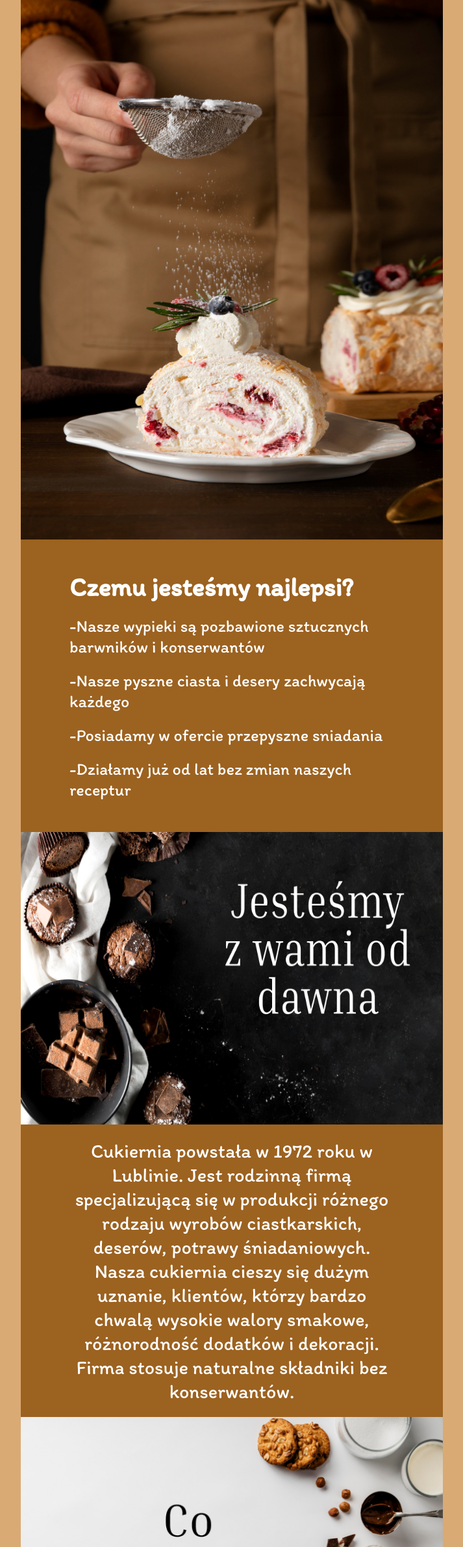
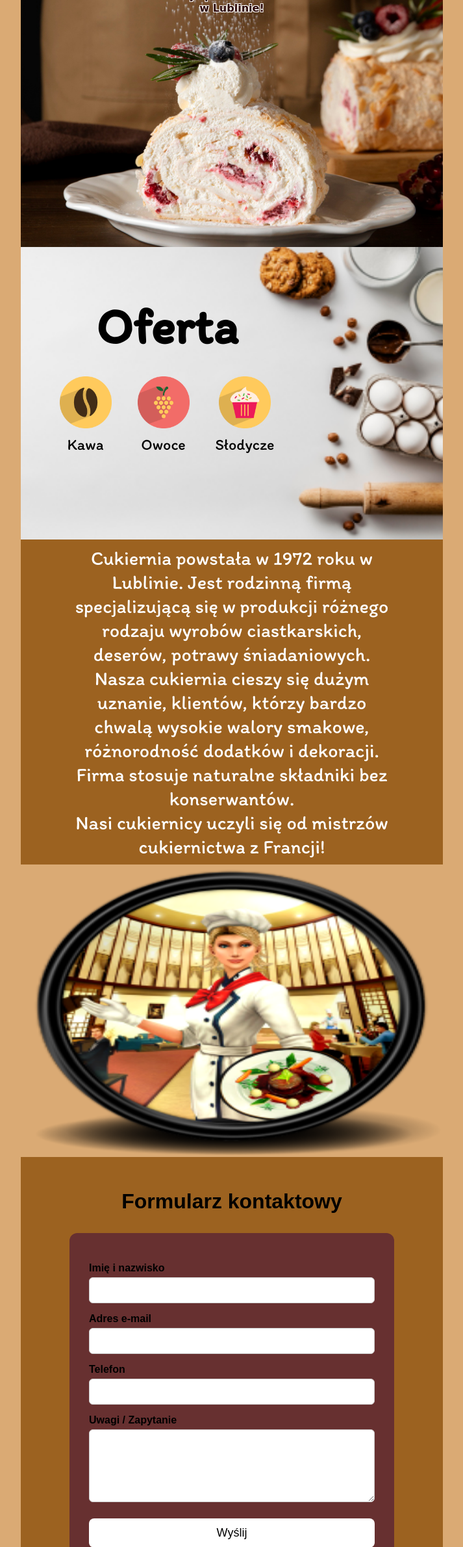
Before and after one commit to Szopensik/cukiernia, a plain HTML site: page strona/index.html in a window 1280 px wide. Shown: the part 420-2800 px from the top of the page at 65% size, without its empty margins (283-996 px from the left). Drawn offline with Linux system fonts and the light colour scheme; a web font is replaced by a local one.

Commit message:
Add files via upload

```diff
--- a/strona/glowna.css
+++ b/strona/glowna.css
@@ -3,6 +3,9 @@
     margin: 0;
     box-sizing: border-box;
   }
+  html {
+  scroll-behavior: smooth;
+}
   body{
     background-color: #daaa74;
   }
@@ -15,7 +18,41 @@
     height: 50px;
     background-color: #673030;
     margin: 0 auto;
+    position: sticky;
+  top: 0;
+  z-index: 1000;
+  padding: 10px 20px;
+  box-shadow: 0 2px 5px rgba(0, 0, 0, 0.1);
   }
+  nav img{ width: 45px;}
+  .cukiernia {
+  background-image: url('tlo1.jpg');
+  background-size: cover;
+  background-position: center;
+  height: 700px;
+  display: flex;
+  flex-direction: column;
+  justify-content: center;
+  align-items: center;
+  color: white;
+  text-align: center;
+  position: relative;
+  padding: 20px;
+}
+.guzik {
+  position: absolute;
+  top: 20px;
+  right: 20px;
+  padding: 10px 20px;
+  font-size: 16px;
+  font-family: 'Irish Grover', cursive;
+   background-color: #673030;
+   color: #ffffff;
+  border: none;
+  border-radius: 8px;
+  cursor: pointer;
+
+}
 
   nav a, nav p{
     font-family: 'Irish Grover', cursive;
@@ -25,18 +62,20 @@
     font-size: 20px;
     text-decoration: none;
   }
+
+
   .cukiernia{
     width: 650px;
-    height: 350px;
+    height: 750px;
     background-color: #9C6220;
     margin: 0 auto;
   }
   .cukiernia p{
     display: flex;
     font-family: 'Irish Grover', cursive;
-    color: white;
+
   }
-  .iri, .irish, .dol {
+  .iri, .irish {
     text-shadow:
     -1px -1px 0 #000,
      1px -1px 0 #000,
@@ -46,19 +85,32 @@
 .irish{
     display: flex;
     justify-content: center;
-    padding-top: 100px;
+    padding-top: 0%;
     font-size: 50px;
+    color: white;
+
 }
+.dol, .dol1 {
+    text-shadow:
+    -1px -1px 0 #ffffff,
+     1px -1px 0 #ffffff,
+    -1px  1px 0 #ffffff,
+     1px  1px 0 #ffffff;}
 .iri{
     display: flex;
     justify-content: center;
     font-size: 50px;
+    color: white;
 
 }
-.dol {
+.dol, .dol1 {
     display: flex;
     justify-content: center;
     color: #2B0505;
+    font-weight: bold;
+}
+.dol1{
+  padding-bottom: 120px;
 }
 .tlo1{
   display: flex;
@@ -76,6 +128,46 @@ margin: 0 auto;
     font-size: 26px;
     margin-top: 20px;
   }
+
+  .oferta {
+  background-image: url(zdj1.png);
+  background-size: cover;
+  background-position: center;
+  width: 650px;
+  height: 450px;
+  padding: 75px;
+  margin: 0 auto;
+  font-family: 'Itim', cursive;
+  color: rgb(0, 0, 0);
+  font-size: 52px;
+  text-align: center;
+}
+
+.oferta h2 {
+  margin-bottom: 30px;
+  margin-right: 200px;
+}
+
+.oferta-box {
+  display: flex;
+  justify-content: center;
+  gap: 40px;
+  margin-right: 200px;
+}
+
+.oferta-item {
+  display: flex;
+  flex-direction: column;
+  align-items: center;
+  font-size: 24px;
+}
+
+.zdj {
+  width: 80px;
+  height: 80px;
+  margin-bottom: 10px;
+}
+
 
   .naglowek1{
     background-color: #9C6220;
@@ -102,7 +194,7 @@ margin: 0 auto;
     .onas{
       background-color: #9C6220;
       width: 650px;
-      height: 450px;
+      height: 500px;
       display: flex;
       justify-content: center;
       flex-direction: column;
@@ -123,24 +215,66 @@ margin: 0 auto;
     .tlo3 img{
       width: 650px;
       height: 450px;}
+      .kontakt {
+  display: flex;
+  flex-direction: column;
+  align-items: center;
+  padding: 50px 20px;
+  background-color: #f9f9f9;
+  font-family: Arial, sans-serif;
+}
+.kontakt{
+  width: 650px;
+  display: flex;
+  margin: auto;
+  background-color: #9C6220;
+}
+.kontakt h2 {
+  font-size: 32px;
+  margin-bottom: 30px;
+}
 
-      .oferta{
-        background-color: #9C6220;
-        width: 650px;
-        height: 450px;
-        display: flex;
-        justify-content: center;
-        flex-direction: column;
-        padding: 75px;
-        margin: 0 auto;
-        font-family: 'Itim', cursive;
-        color: white;
-        font-size: 52px;
-        text-align: center;
-      }
+.kontakt form {
+  display: flex;
+  flex-direction: column;
+  width: 100%;
+  max-width: 500px;
+  background-color: #673030;
+  padding: 30px;
+  border-radius: 12px;
+
+}
+
+.kontakt label {
+  margin-top: 15px;
+  font-weight: bold;
+}
+
+.kontakt input,
+.kontakt textarea {
+  margin-top: 5px;
+  padding: 10px;
+  font-size: 16px;
+  border: 1px solid #ccc;
+  border-radius: 6px;
+  width: 100%;
+  box-sizing: border-box;
+}
+
+.kontakt button {
+  margin-top: 25px;
+  padding: 12px;
+  font-size: 18px;
+  background-color: #ffffff;
+  color: rgb(0, 0, 0);
+  border: none;
+  border-radius: 8px;
+  cursor: pointer;
+
+}
 
   footer{
-        background-color: #2B0505;
+         background-color: #673030;
         width: 650px;
         height: 150px;
         display: flex;
--- a/strona/index.html
+++ b/strona/index.html
@@ -14,40 +14,71 @@
 </head>
 <body>
     <nav>
+        <a href="index.html"><img src="logo.png" alt="Logo naszej kawiarni"></a>
+        <a href="#cukier" class="nav-link">Strona główna</a>
         <a href="#onas" class="nav-link">O nas</a>
-        <a href="#my" class="nav-link">Dlaczego my?</a>
         <a href="#oferta" class="nav-link">Oferta</a>
         <a href="#kontakt" class="nav-link">Kontakt</a>
     </nav>
-<section class="cukiernia">
-    <p class="irish">Cukiernia</p>
-    <p class="iri">Sweet Dreams</p>
-    <p class="dol">Najlepsza cukiernia</p>
-    <p class="dol">w Lublinie!</p>
+
+<section class="cukiernia" id="cukier">
+ <a href="menu.pdf" target="_blank"><button class="guzik">Sprawdź nasze menu</button></a>
+  <p class="irish">Cukiernia</p>
+  <p class="iri">Sweet Dreams</p>
+  <p class="dol">Najlepsza cukiernia</p>
+  <p class="dol1">w Lublinie!</p>
 </section>
-<section class="tlo1">
-<img src="tlo1.jpg" alt="obraz ciasta">
+
+<section class="oferta" id="oferta">
+  <h2>Oferta</h2>
+  <div class="oferta-box">
+    <div class="oferta-item">
+      <img class="zdj" src="ikona1.png" alt="ikona kawy">
+      <p>Kawa</p>
+    </div>
+    <div class="oferta-item">
+      <img class="zdj" src="ikona2.png" alt="ikona owoca">
+      <p>Owoce</p>
+    </div>
+    <div class="oferta-item">
+      <img class="zdj" src="ikona3.png" alt="ikona słodyczy">
+      <p>Słodycze</p>
+    </div>
+  </div>
 </section>
-<section class="naglowek1" id="my">
-    <h1>Czemu jesteśmy najlepsi?</h1>
-    <p>-Nasze wypieki są pozbawione sztucznych barwników i konserwantów</p>
-<p>-Nasze pyszne ciasta i desery zachwycają każdego</p>
-<p>-Posiadamy w ofercie przepyszne sniadania</p>
-<p>-Działamy już od lat bez zmian naszych receptur</p>
-</section>
-<section class="tlo2">
-<img src="tlo2.png" alt="Jesteśmy z wami od dawna">
-</section>
+
 <section class="onas" id="onas">
     <p>Cukiernia powstała w 1972 roku w Lublinie. Jest rodzinną firmą specjalizującą  się w produkcji różnego rodzaju wyrobów ciastkarskich, deserów, potrawy  śniadaniowych. Nasza cukiernia cieszy się dużym uznanie, klientów, którzy  bardzo chwalą wysokie walory smakowe, różnorodność dodatków i dekoracji.  Firma stosuje naturalne składniki bez konserwantów.</p>
-</section>
-<section class="tlo3">
-    <img src="tlo3.png" alt="Nasza Oferta">
+<p>Nasi cukiernicy uczyli się od mistrzów cukiernictwa z Francji!</p>
 </section>
 
-<section  class="oferta" id="oferta">
-<p>W naszą ofertę wchodzą przeróżne ciasta i tory, kawy i herbaty, desery na ciepło i zimno a także zestawy sniedaniowe.</p>
+<section class="tlo2">
+<img src="kucharz.png" alt="Zdjęcie naszego kucharza">
 </section>
+
+<section class="kontakt">
+  <h2>Formularz kontaktowy</h2>
+  <form action="#" method="post">
+    <label for="name">Imię i nazwisko</label>
+    <input type="text" id="name" name="name" required>
+
+    <label for="email">Adres e-mail</label>
+    <input type="email" id="email" name="email" required>
+
+    <label for="phone">Telefon</label>
+    <input type="tel" id="phone" name="phone">
+
+    <label for="message">Uwagi / Zapytanie</label>
+    <textarea id="message" name="message" rows="5"></textarea>
+
+    <button type="submit">Wyślij</button>
+  </form>
+</section>
+
+
+
+
+
 <footer id="kontakt">
     <h2>Kontakt</h2>
     <p>adres: ul. Cukiernicza 12, 20-111 Lublin  tel. (81) 444-33-11</p>
```
Also changed, not shown: strona/ikona1.png (added), strona/ikona2.png (added), strona/ikona3.png (added), strona/kucharz.png (added), strona/logo.png (added), strona/uzasadnienie.txt (added), strona/zdj1.png (added), strona/zdj2.png (added), 1 other file.
